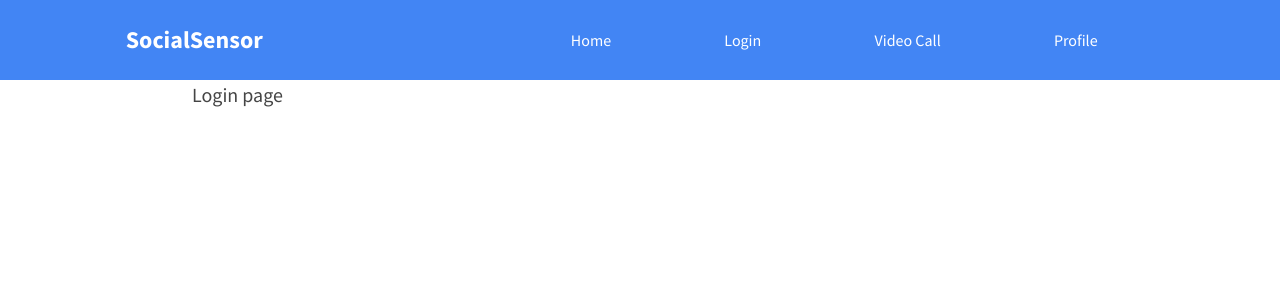
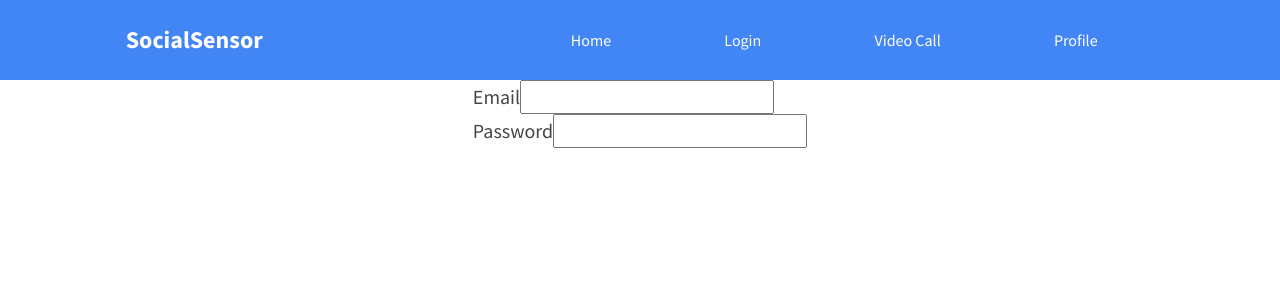
Before and after one commit to CS189A-SocialSensor/socialsensor, a React (Create React App) app: page /login in a window 1280 px wide. Shown: the top 300 px of the page. Built offline with nearby package versions, Linux system fonts and the light colour scheme.

Commit message:
initial commit

```diff
--- a/src/App.js
+++ b/src/App.js
@@ -2,6 +2,7 @@ import React, {Component} from 'react';
 import { BrowserRouter, Route, Switch } from "react-router-dom";
 
 import './Styles/navBar.css';
+import './Styles/login.css';
 import './Styles/App.css';
 
 import NavBar from './Components/navBar';
@@ -9,7 +10,6 @@ import Login from './Pages/login';
 import UserProfile from './Pages/userProfile';
 import Home from './Pages/home';
 import VideoCall from './Pages/videoCall';
-
 
 
 export class App extends Component {
--- a/src/Pages/login.js
+++ b/src/Pages/login.js
@@ -1,10 +1,46 @@
 import React, {Component} from 'react';
 
 export class Login extends Component {
+
+    constructor() {
+		super();
+		this.state = {
+            email: '',
+            password: ''
+		}
+		this.handleChange = this.handleChange.bind(this);
+	}
+
+    handleChange(e) {
+		this.setState({
+			[e.target.name]: e.target.value
+		});
+    }
+
     render() {
         return(
-            <div className="page-container">
-                Login page
+            <div className="page-container login-page-container">
+                <div className="login-card-container">
+                    <div>
+
+                    </div>
+                    <div>
+                        <form onClick={this.handleSubmit} className="login-form">
+                            <p className="input">
+                                <label>Email</label>
+                                <input type="text" name="email"
+                                    onChange={this.handleChange} value={this.state.email}>
+                                </input>
+                            </p>
+                            <p className="input">
+                                <label>Password</label>
+                                <input type="text" name="password"
+                                    onChange={this.handleChange} value={this.state.password}>
+                                </input>
+                            </p>
+                        </form>
+                    </div>
+                </div>
             </div>
         );
     }
--- /dev/null
+++ b/src/Styles/login.css
@@ -0,0 +1,5 @@
+.login-page-container {
+    display: flex;
+    justify-content: center;
+    align-items: center;
+}
```
